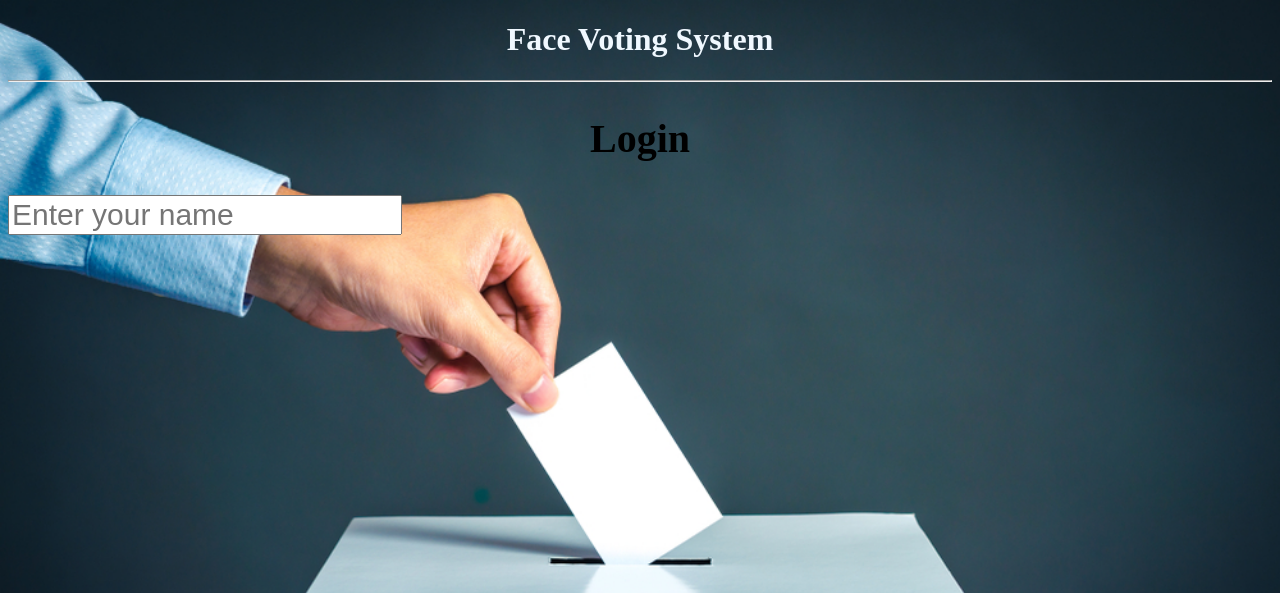
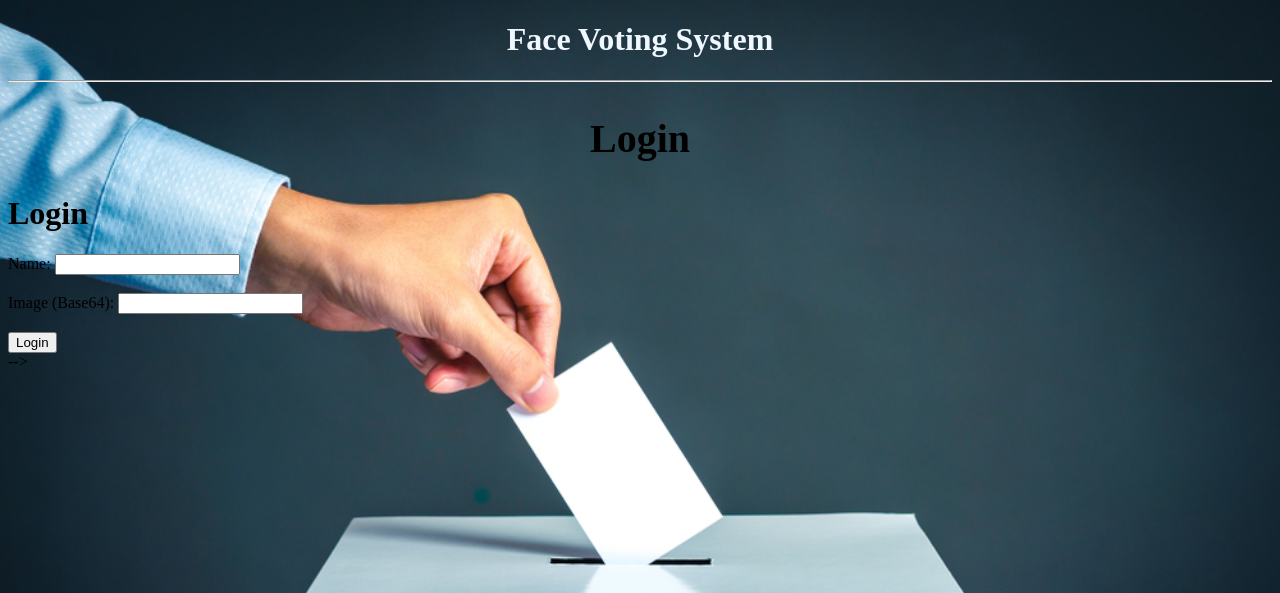
Before and after one commit to locker55198/face, a Flask app: page /login in a window 1280 px wide. Shown: the top 593 px of the page. Run offline with Flask 3, Linux system fonts and the light colour scheme.

Commit message:
Update login.html

```diff
--- a/templates/login.html
+++ b/templates/login.html
@@ -8,7 +8,20 @@
         <h1 style="text-align: center; color: aliceblue;">Face Voting System</h1>
         <hr>
         <h2 style="text-align: center; font-size: 40px;">Login</h2>
-        <div>
+
+            <h1>Login</h1>
+    {% if error %}
+        <p>{{ error }}</p>
+    {% endif %}
+    <form action="{{ url_for('login') }}" method="POST">
+        <label for="name">Name:</label>
+        <input type="text" id="name" name="name" required><br><br>
+        <label for="image">Image (Base64):</label>
+        <input type="text" id="image" name="image" required><br><br>
+        <input type="submit" value="Login">
+    </form>
+
+<!--         <div>
             <form id="loginForm" action="/login" method="POST">
             <input type="text" id="name" name="name" placeholder="Enter your name" style="font-size: 30px; position: relative; z-index: 1;"><br><br>
             <button type="submit" style="background-color: green; color: aliceblue; font-size: 20px; padding: 10px; position: absolute; padding: 10px; top: 700px; left: 580px;">Login</button><br><br>
@@ -19,7 +32,7 @@
         </div>
         <div>
             <button onclick="location.href='/'" style="font-size: 20px; position: absolute; padding: 10px; top: 700px; left: 1110px;">Back</button>
-        </div>
+        </div> -->
 
     </body>
 
```
